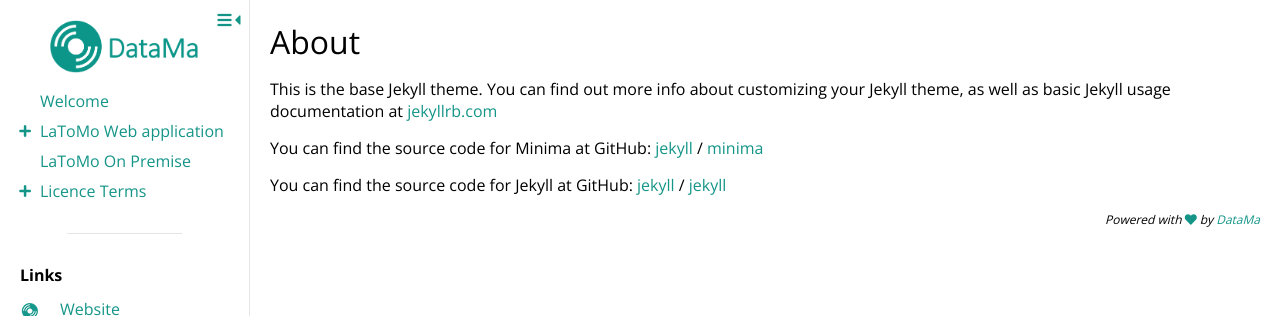
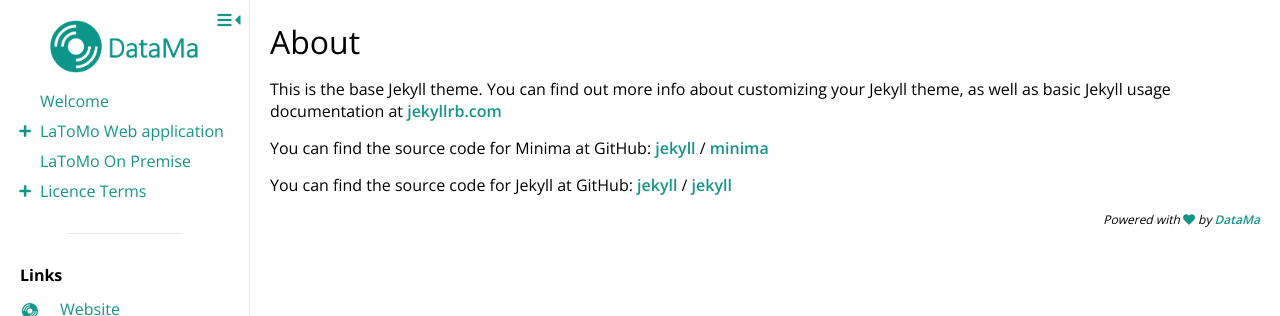
Before and after one commit to apiveteau/sanddocs, a Jekyll site: the page built from about.markdown, in a window 1280 px wide. Shown: the top 316 px of the page. Built offline with Jekyll 4.4.1, drawn with Linux system fonts in a browser that asks for light colours.

Commit message:
Style of link in main

```diff
--- a/_sass/main.scss
+++ b/_sass/main.scss
@@ -155,5 +155,8 @@ body {
     position: relative;
     box-sizing: border-box;
     padding: 20px;
+    & a {
+      font-weight: 600 !important;
+    }
   }
 }
```
